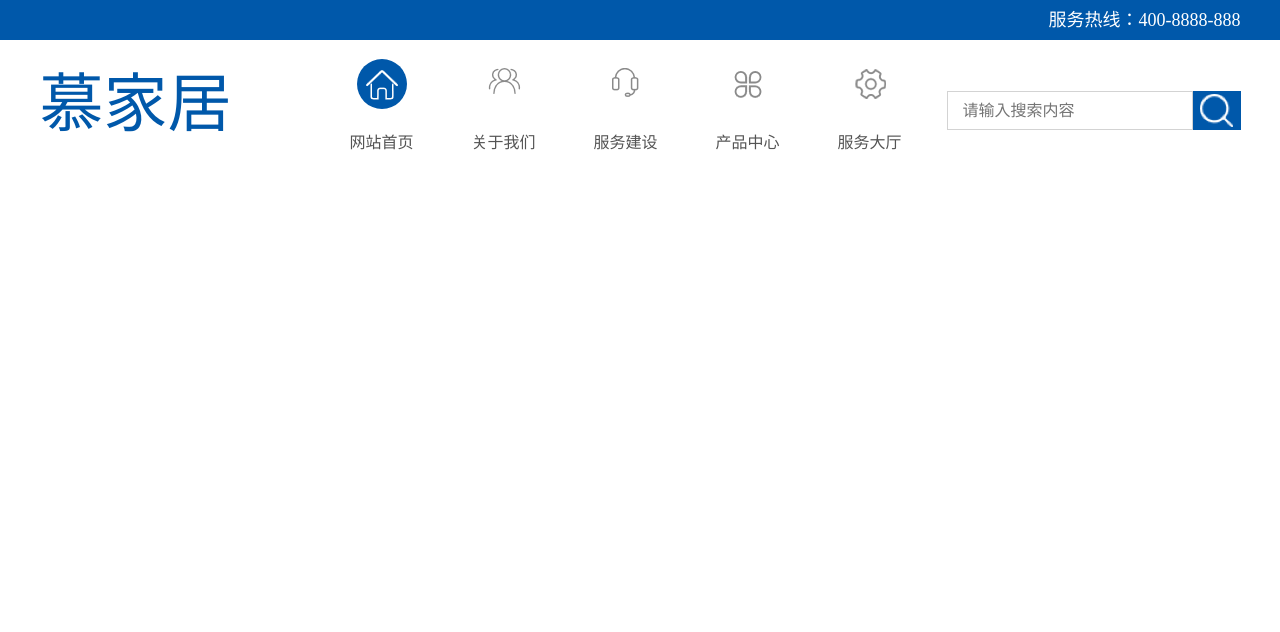
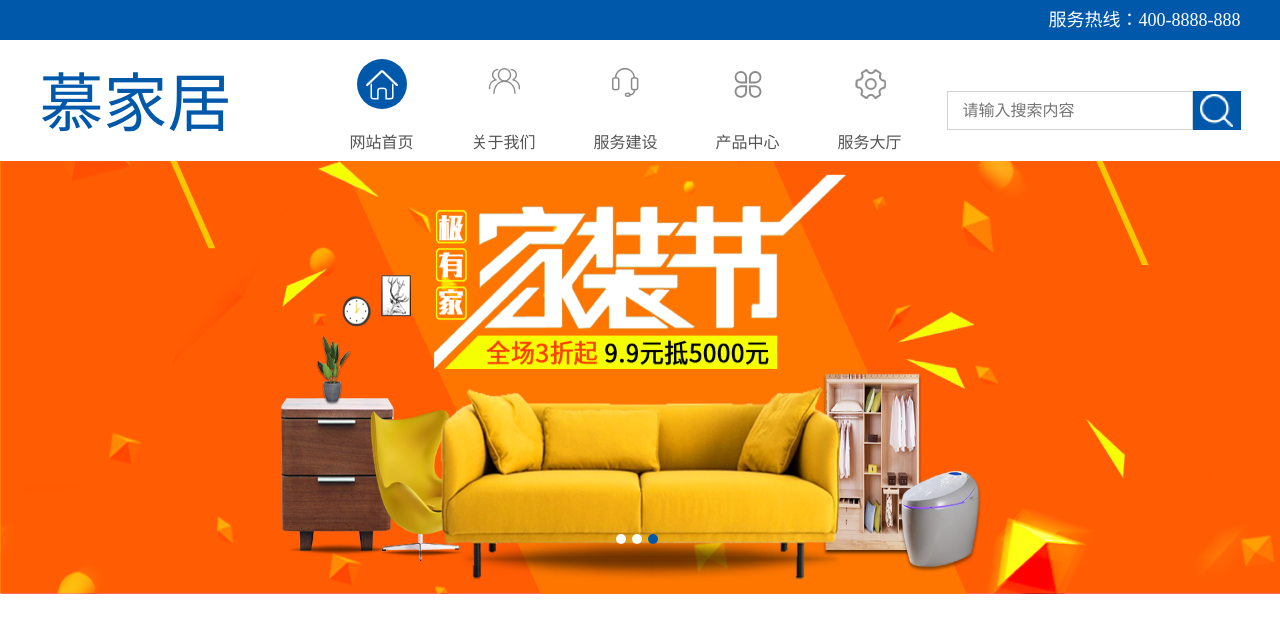
Before and after one commit to luckyqzp/mu_home_furnishing_project, a plain HTML site: page index.html in a window 1280 px wide. Drawn offline with Linux system fonts and the light colour scheme.

Commit message:
version  0.05 新增banner轮播js代码

```diff
--- a/css/base.css
+++ b/css/base.css
@@ -2,7 +2,7 @@ body {
     font-family: "微软雅黑";
 }
 
-.clearfix {
+.clearfix{
   overflow: hidden;
 }
 .clearfix::after {
--- a/css/main.css
+++ b/css/main.css
@@ -174,47 +174,49 @@
 
 /* banner */
 .banner{
-    width:100%;
-    box-sizing: border-box;
+    position:relative;
     overflow: hidden;
-    display: none;
 }
-.banner img{
-    width: 100%;
-    vertical-align: top;
-    transform: scale(1);
+.banner .carousel_list{
+    width:400%;
+    /* overflow:hidden; */
+    overflow: hidden;
     transition: transform 0.5s ease 0s;
 }
-.banner img:hover{
-    transform: scale(1.05);
+.banner .carousel_list li{
+    float:left;
+    width:25%;
 }
-.banner .center-wrap{
-    position: relative;
+.banner .carousel_list li img{
+    width:100%;
+    vertical-align: middle;
 }
-.banner .center-wrap .dot{
+.banner .circles{
+    width:48px;
+    height:10px;
     position: absolute;
-    bottom: 50px;
+    bottom:50px;
     left:50%;
-    width:42px;
-    margin-left:-21px;
+    margin-left: -24px;
 }
-.banner .center-wrap .dot li{
+
+.banner .circles li{
     float:left;
     width:10px;
     height:10px;
-    background-color:#fff;
-    border-radius: 50%;
-    margin-right:6px;
+    background-color: #ffffff;
+    margin-right: 6px;
+    border-radius: 5px;
+    transition: all 0.5s ease 0s;
+    cursor:pointer;
 }
-.banner .center-wrap .dot li.current{
-    background-color:#0058AA;
+.banner .circles li:last-child(){
+    margin-right: 0;
 }
-.banner .center-wrap .dot li:last-child{
-    margin-right:0px;
+.banner .circles li.current{
+    background-color: #0058AA;
 }
-.banner .center-wrap .dot li:hover{
-    background-color:#0058AA;
-}
+
 
 
 /* 了解我们 */
--- a/index.html
+++ b/index.html
@@ -9,6 +9,7 @@
     <link rel="stylesheet" href="./css/main.css">
 </head>
 <body>
+    <!-- header -->
     <header class="site-head">
         <div class="topbar">
             <div class="center-wrap clearfix">
@@ -71,18 +72,27 @@
 
         </div>
     </header>
-    <section class="banner">
-        <a href="#">
-            <img src="./images/banner01.png" alt="">
-        </a>
-       <div class="center-wrap">
-           <ul class="dot">
-               <li class="current"></li>
-               <li></li>
-               <li></li>
-           </ul>
-       </div>
+    <!-- banner -->
+    <section class="banner" id="banner">
+        <ul class="carousel_list clearfix" id="carousel_list">
+            <li>
+                <img src="./images/banner01.png" alt="">
+            </li>
+            <li>
+                <img src="./images/banner02.png" alt="">
+            </li>
+            <li>
+                <img src="./images/banner03.png" alt="">
+            </li>
+        </ul>
+       <ol class="circles" id="circles_ol">
+          <li data-n="0" class=current></li>
+          <li data-n="1"></li>
+          <li data-n="2"></li>
+       </ol>
     </section>
+
+    <script src="./js/carousel.js"></script>
 
     <section class="carousel con-style">
         <div class="center-wrap">
--- /dev/null
+++ b/js/carousel.js
@@ -0,0 +1,60 @@
+(function () {
+
+    var carousel_list = document.getElementById('carousel_list');
+    var circle_ol = document.getElementById('circles_ol');
+    var circle_lis = circle_ol.getElementsByTagName('li');
+
+    var clone_li = carousel_list.firstElementChild.cloneNode(true);
+    carousel_list.appendChild(clone_li);
+
+    var idx = 0;
+    var lock = true
+    function right_handler() {
+        if(!lock)return;
+        lock = false;
+        carousel_list.style.transition = 'transform .5s ease 0s';
+        idx++;
+        carousel_list.style.transform = 'translateX(' + -25 * idx + '%)';
+        if (idx > 2) {
+            setTimeout(function () {
+                carousel_list.style.transition = 'none';
+                carousel_list.style.transform = 'none';
+                idx = 0;
+            }, 500);
+        }
+        setCircles();
+        setTimeout(function(){
+            lock = true;
+        },500)
+    }
+
+    function setCircles(){
+        for(var i = 0;i<=2;i++){
+            if(i == idx % 3){
+                circle_lis[i].className = 'current';
+            }else{
+                circle_lis[i].className = '';
+            }
+        }
+    }
+
+    circle_ol.onclick = function(e){
+        if(e.target.tagName.toLowerCase() =='li'){
+            var n = Number(e.target.getAttribute('data-n'));
+            idx = n;
+            carousel_list.style.transform = 'translateX(' + -25 * idx + '%)';
+            setCircles();
+        }
+    }
+
+    var timer = setInterval(right_handler, 2000);
+    banner.onmouseenter = function () {
+        clearInterval(timer);
+    }
+    banner.onmouseleave = function () {
+        clearInterval(timer);
+        timer = setInterval(right_handler, 2000);
+    }
+
+
+})();
```
